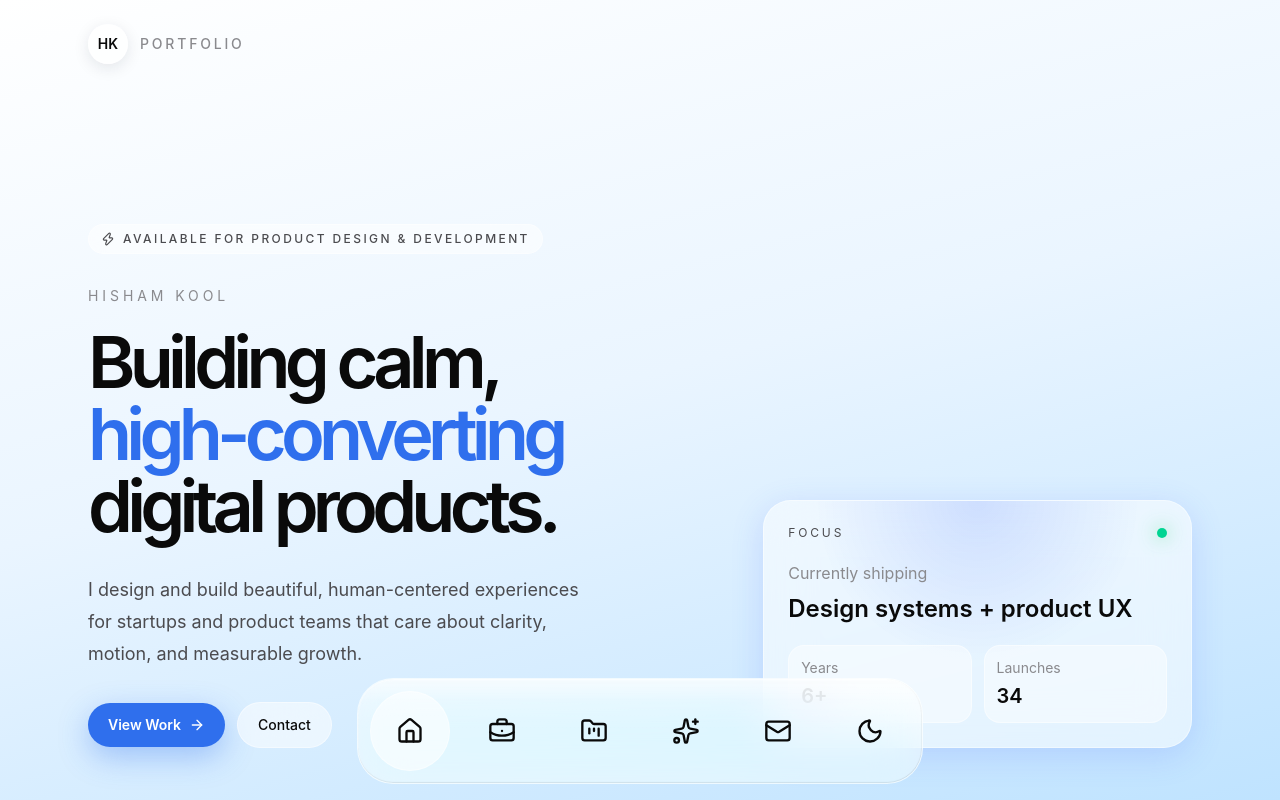
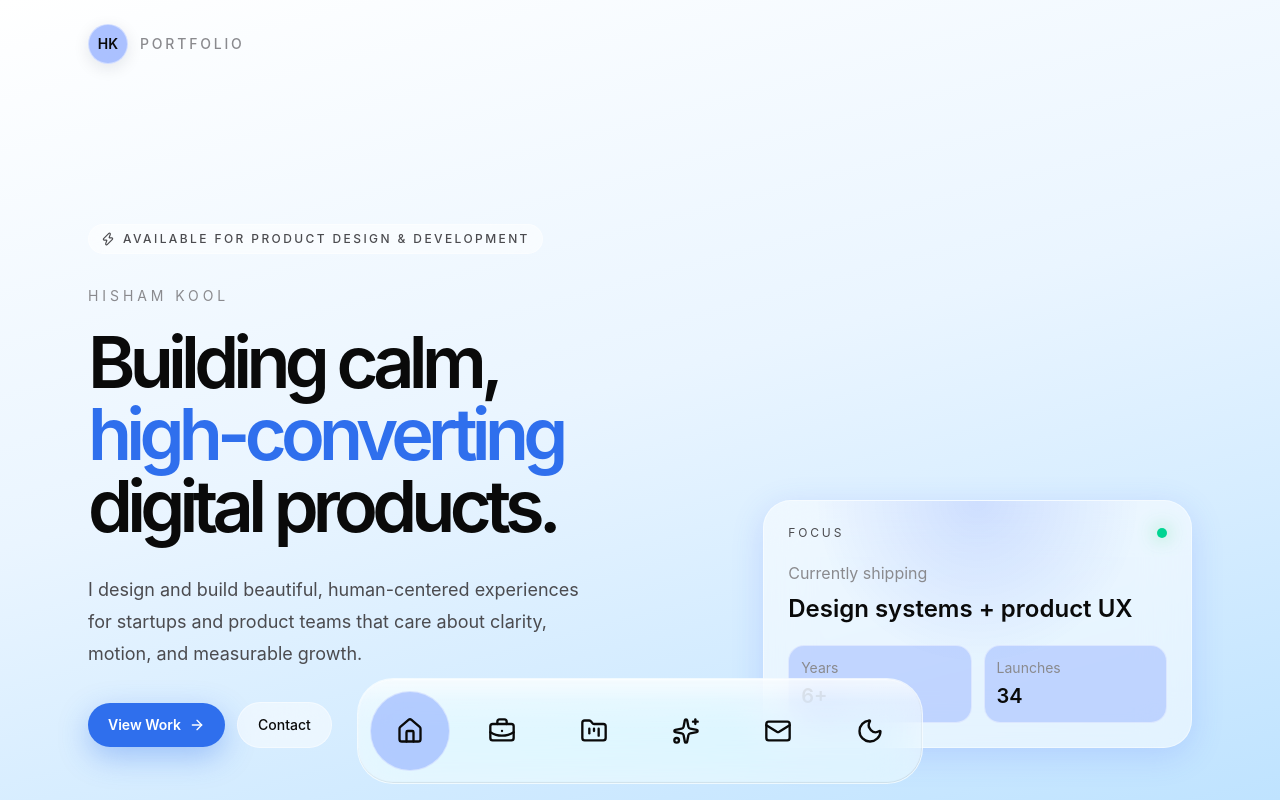
Before and after one commit to Hishamkool/HishamKool_Portfolio, a React (Vite) app: page / in a window 1280 px wide. Shown: the top 800 px of the page. Built offline with nearby package versions, Linux system fonts and the light colour scheme.

Commit message:
refactor: update color-surface variable and adjust drop-blob background

```diff
--- a/src/index.css
+++ b/src/index.css
@@ -2,7 +2,8 @@
 
 :root {
   --color-bg-soft: #ffffff;
-  --color-surface: rgba(255, 255, 255, 0.72);
+  /* --color-surface: rgba(255, 255, 255, 0.72); */
+  --color-surface: rgba(148, 176, 255, 0.78);
   --color-surface-glass: rgba(255, 255, 255, 0.5);
   --color-accent-blue: #2f6fed;
   --color-accent: #0a0a0a;
@@ -178,15 +179,17 @@ a {
     rgba(148, 176, 255, 0.6) 55%,
     rgba(120, 150, 255, 0.05) 100%
   );
+  /* background: color-mix(in oklab, var(--color-surface) 80%, transparent); */
 }
 
 .dark .drop-blob {
-  background: radial-gradient(
+  /* background: radial-gradient(
     circle at 35% 30%,
     rgba(255, 255, 255, 0.55),
     rgba(120, 150, 255, 0.42) 55%,
     rgba(90, 120, 255, 0.05) 100%
-  );
+  ); */
+  background: color-mix(in oklab, var(--color-surface) 80%, transparent);
 }
 
 .drop-blob--trail {
```
